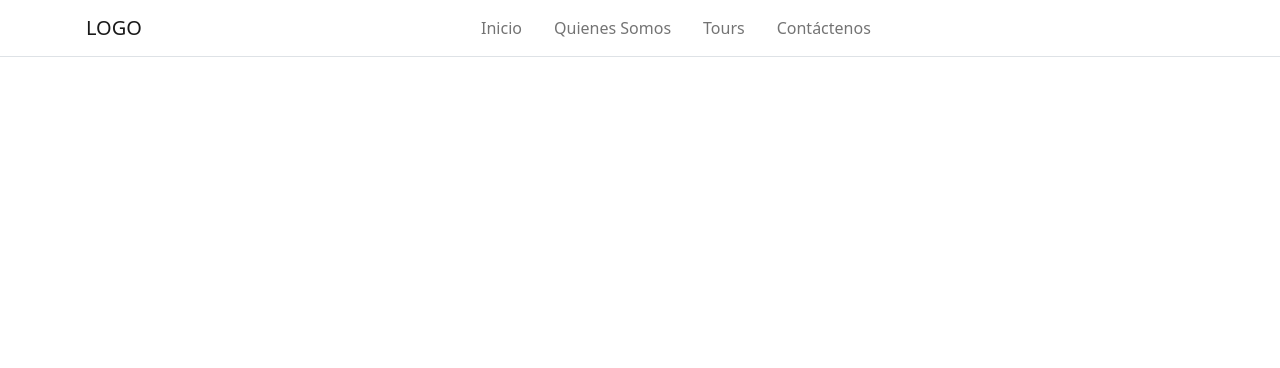
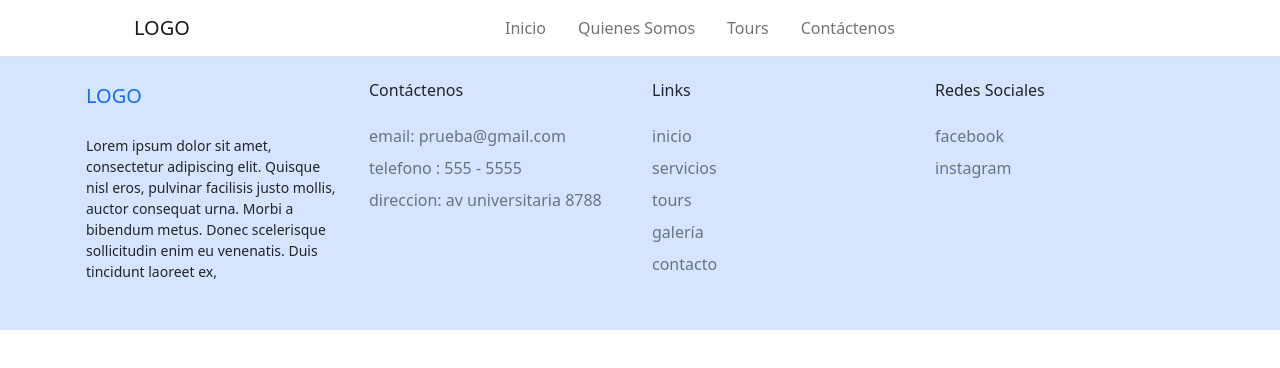
Before and after one commit to helio3197/magic-peru, a React (Create React App) app: page / in a window 1280 px wide. Shown: the top 368 px of the page. Built offline with nearby package versions, Linux system fonts and the light colour scheme.

Commit message:
Build Footer component

```diff
--- /dev/null
+++ b/src/components/Footer.js
@@ -0,0 +1,107 @@
+import { Link } from 'react-router-dom';
+import NavbarBrand from 'react-bootstrap/NavbarBrand';
+import Container from 'react-bootstrap/Container';
+import Row from 'react-bootstrap/Row';
+import Col from 'react-bootstrap/Col';
+import toLink from '../utils';
+
+const Footer = () => (
+  <Container fluid as="footer" className="p-0 bg-secondary">
+    <Container className="py-4">
+      <Row xs="1" sm="2" md="4">
+        <Col>
+          <div className="px-3 p-sm-0">
+            <NavbarBrand
+              href="/"
+              as={toLink}
+            >
+              LOGO
+            </NavbarBrand>
+            <p className="my-4 small">
+              Lorem ipsum dolor sit amet, consectetur adipiscing elit. Quisque nisl eros,
+              pulvinar facilisis justo mollis, auctor consequat urna. Morbi a bibendum metus.
+              Donec scelerisque sollicitudin enim eu venenatis. Duis tincidunt laoreet ex,
+            </p>
+          </div>
+        </Col>
+        <Col>
+          <div className="px-3 p-sm-0">
+            <h2 className="fs-6">Contáctenos</h2>
+            <ul className="my-4 list-unstyled">
+              <li className="mb-2 text-black-50">
+                email: prueba@gmail.com
+              </li>
+              <li className="mb-2 text-black-50">
+                telefono : 555 - 5555
+              </li>
+              <li className="mb-2 text-black-50">
+                direccion: av universitaria 8788
+              </li>
+            </ul>
+          </div>
+        </Col>
+        <Col>
+          <div className="px-3 p-sm-0">
+            <h2 className="fs-6">Links</h2>
+            <ul className="my-4 list-unstyled">
+              <li className="mb-2">
+                <Link to="/" className="text-black-50 text-decoration-none">
+                  inicio
+                </Link>
+              </li>
+              <li className="mb-2">
+                <Link to="/servicios" className="text-black-50 text-decoration-none">
+                  servicios
+                </Link>
+              </li>
+              <li className="mb-2">
+                <Link to="/tours" className="text-black-50 text-decoration-none">
+                  tours
+                </Link>
+              </li>
+              <li className="mb-2">
+                <Link to="/galeria" className="text-black-50 text-decoration-none">
+                  galería
+                </Link>
+              </li>
+              <li className="mb-2">
+                <Link to="/contacto" className="text-black-50 text-decoration-none">
+                  contacto
+                </Link>
+              </li>
+            </ul>
+          </div>
+        </Col>
+        <Col>
+          <div className="px-3 p-sm-0">
+            <h2 className="fs-6">Redes Sociales</h2>
+            <ul className="my-4 list-unstyled">
+              <li className="mb-2">
+                <a
+                  href="https://facebook.com"
+                  className="text-black-50 text-decoration-none"
+                  target="_blank"
+                  rel="noopener noreferrer"
+                >
+                  facebook
+                </a>
+              </li>
+              <li className="mb-2">
+                <a
+                  href="https://instagram.com"
+                  className="text-black-50 text-decoration-none"
+                  target="_blank"
+                  rel="noopener noreferrer"
+                >
+                  instagram
+                </a>
+              </li>
+            </ul>
+          </div>
+        </Col>
+      </Row>
+    </Container>
+  </Container>
+);
+
+export default Footer;
--- a/src/components/Header.js
+++ b/src/components/Header.js
@@ -1,18 +1,13 @@
-import { Link } from 'react-router-dom';
 import Container from 'react-bootstrap/Container';
 import Navbar from 'react-bootstrap/Navbar';
 import Nav from 'react-bootstrap/Nav';
-
-const toLink = ({ children, className, href }) => (
-  <Link to={href} className={className}>
-    {children}
-  </Link>
-);
+import toLink from '../utils';
 
 const Header = () => (
   <Navbar as="header" expand="sm" className="border-bottom">
     <Container>
       <Navbar.Brand
+        className="ms-md-5"
         href="/"
         as={toLink}
       >
--- a/src/components/Layout.js
+++ b/src/components/Layout.js
@@ -1,10 +1,12 @@
 import { Outlet } from 'react-router-dom';
 import Header from './Header';
+import Footer from './Footer';
 
 const Layout = () => (
   <>
     <Header />
     <Outlet />
+    <Footer />
   </>
 );
 
--- a/src/index.scss
+++ b/src/index.scss
@@ -1 +1,3 @@
+$secondary: #d6e5ff;
+
 @import '~bootstrap/scss/bootstrap.scss';
--- /dev/null
+++ b/src/utils.js
@@ -0,0 +1,9 @@
+import { Link } from 'react-router-dom';
+
+const toLink = ({ children, className, href }) => (
+  <Link to={href} className={className}>
+    {children}
+  </Link>
+);
+
+export default toLink;
```
